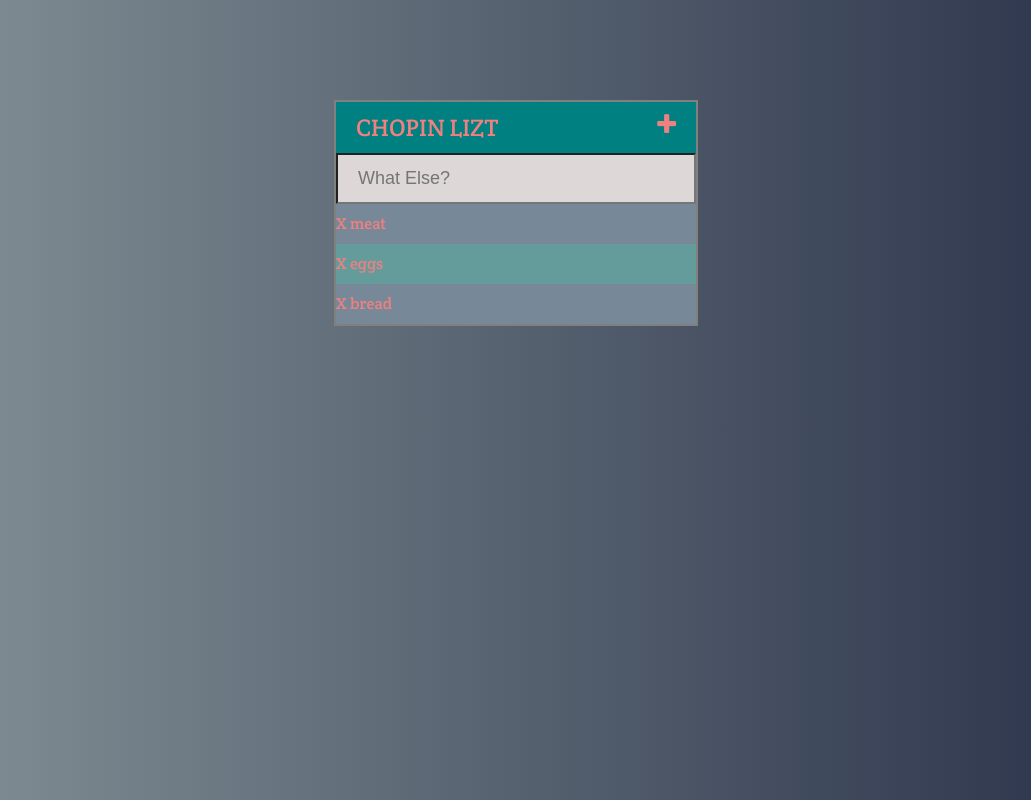
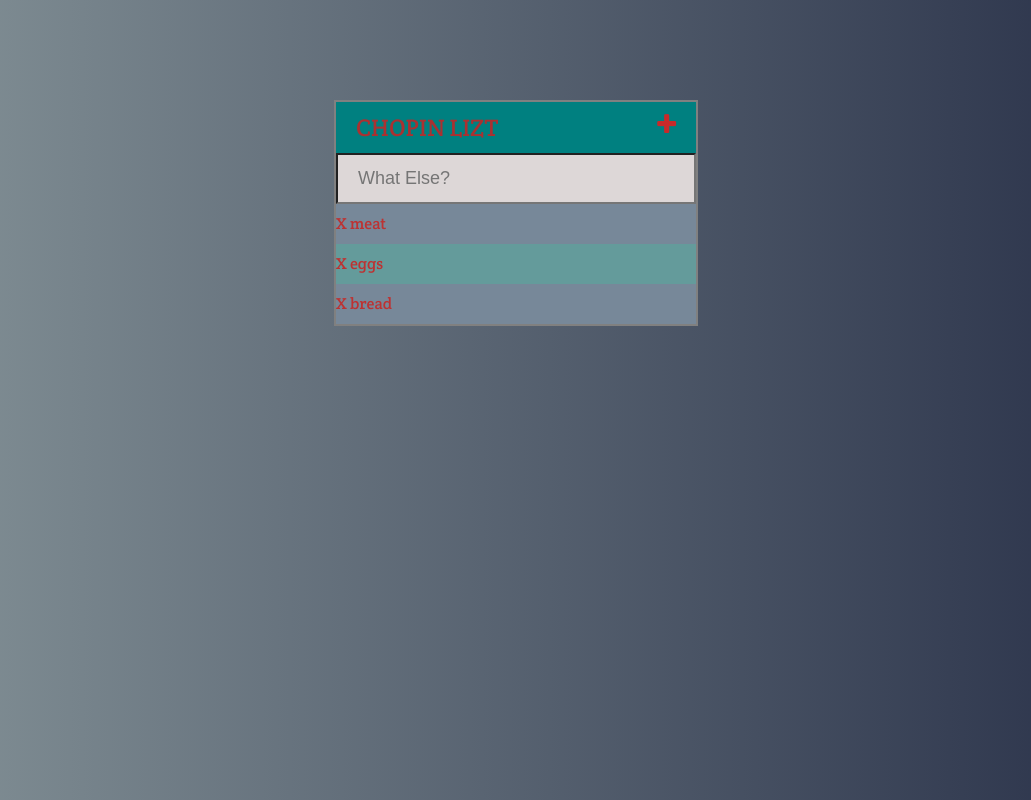
Before and after one commit to KhanDoors/chopinLizt, a plain HTML site: page index.html in a window 1280 px wide. Shown: the whole page, without its empty margins (124-1155 px from the left). Drawn offline with nearby package versions, Linux system fonts and the light colour scheme.

Commit message:
apr210906

```diff
--- a/assets/css/style.css
+++ b/assets/css/style.css
@@ -1,6 +1,6 @@
 h1 {
     background: teal;
-    color: lightcoral;
+    color: rgb(170, 49, 49);
     margin: 0;
     padding: 10px 20px;
     text-transform: uppercase;
@@ -20,7 +20,7 @@ body {
 
 .fa-plus {
     float: right;
-    color: lightcoral;
+    color: rgb(199, 42, 42);
 }
 
 input:focus {
@@ -38,7 +38,7 @@ body {
 
 input {
     font-size: 18px;
-    color: lightcoral;
+    color: rgb(175, 54, 54);
     background: rgb(221, 215, 215);
     width: 100%;
     padding: 13px 13px 13px 20px;
@@ -49,7 +49,7 @@ li {
     background: lightslategrey;
     height: 40px;
     line-height: 40px;
-    color: lightcoral;
+    color: rgb(189, 50, 50);
 }
 
 li:nth-child(2n) {
```
